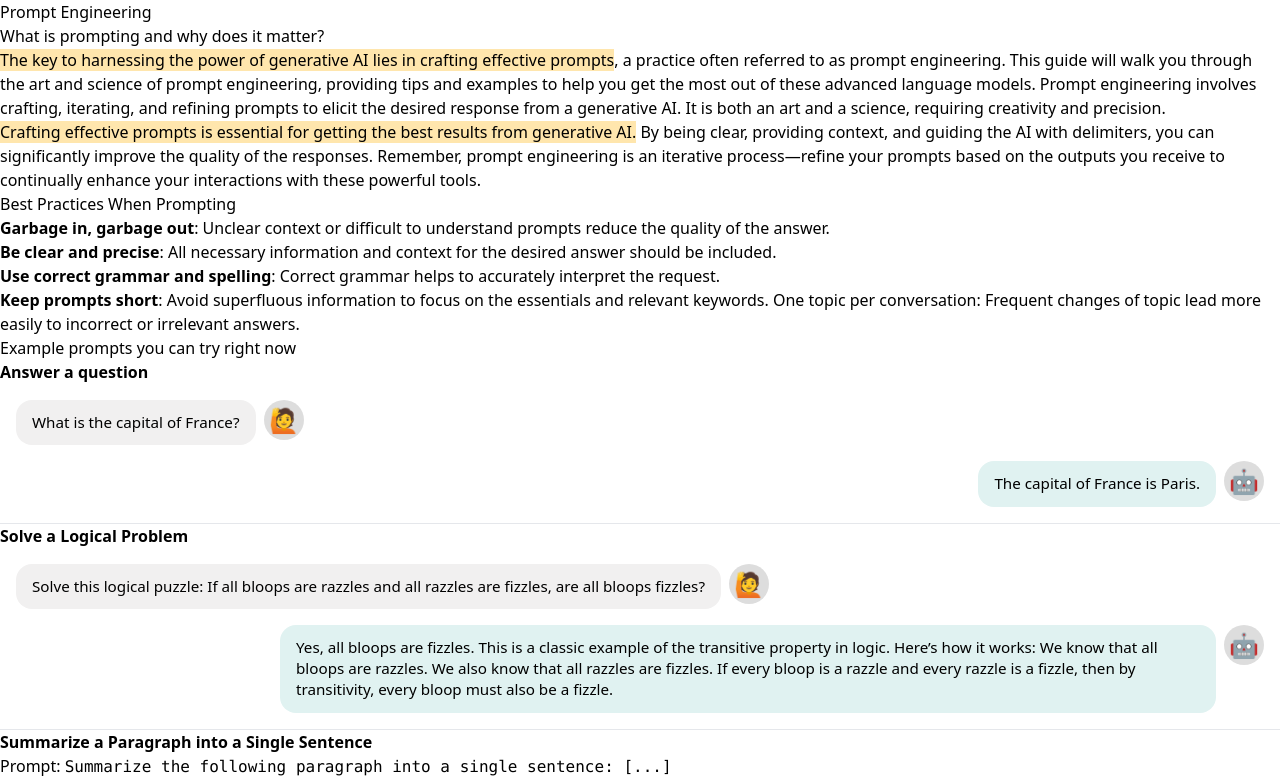
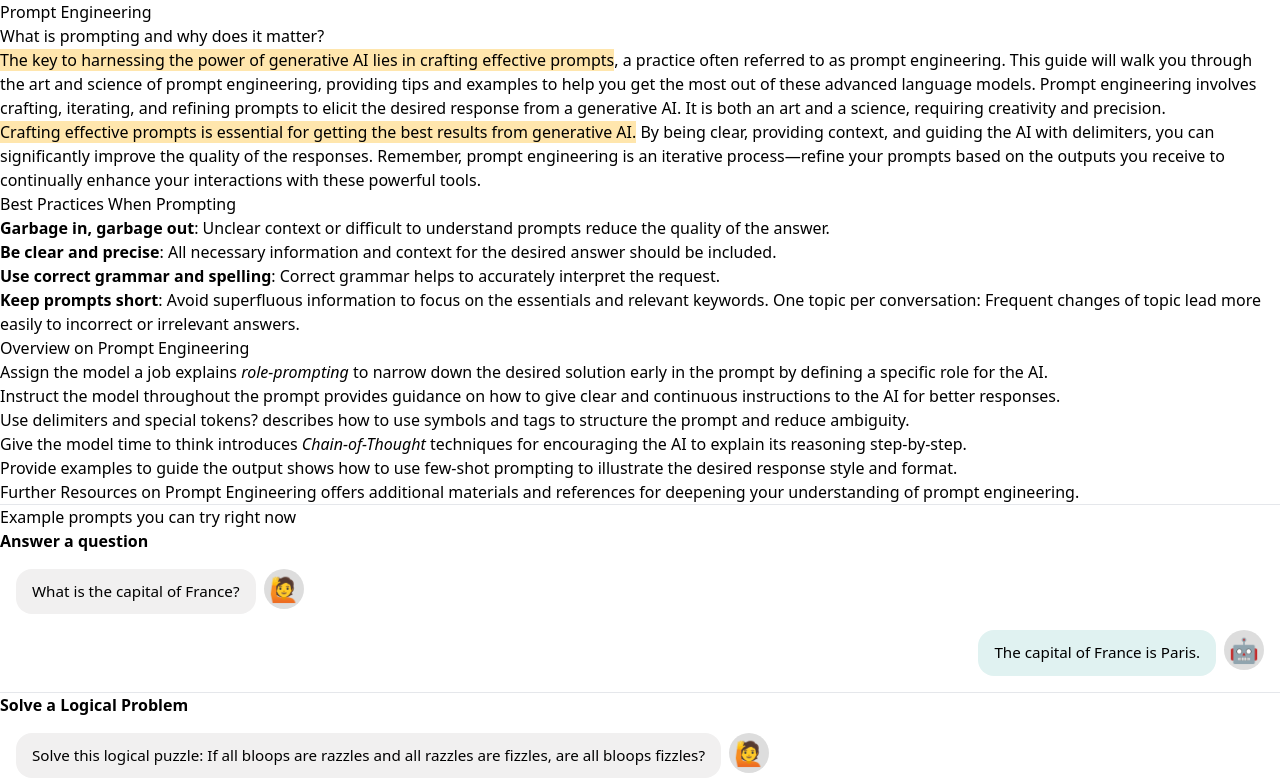
Before and after one commit to Sebstep/pathfinder-sage, a Next.js app: page /prompting in a window 1280 px wide. Shown: the top 783 px of the page. Built offline with nearby package versions, Linux system fonts and the light colour scheme.

Commit message:
Add overview section on prompt engineering

```diff
--- a/pages/prompting.mdx
+++ b/pages/prompting.mdx
@@ -18,6 +18,17 @@ import Chat from '../components/chat'
 
 - **Keep prompts short**: Avoid superfluous information to focus on the essentials and relevant keywords.
   One topic per conversation: Frequent changes of topic lead more easily to incorrect or irrelevant answers.
+
+## Overview on Prompt Engineering
+
+- [Assign the model a job](/prompting/assign_job.mdx) explains *role-prompting* to narrow down the desired solution early in the prompt by defining a specific role for the AI.
+- [Instruct the model throughout the prompt](/prompting/instruct.mdx) provides guidance on how to give clear and continuous instructions to the AI for better responses.
+- [Use delimiters and special tokens?](/prompting/use_delimiters.mdx) describes how to use symbols and tags to structure the prompt and reduce ambiguity.
+- [Give the model time to think](/prompting/chain_of_thought_prompting.mdx) introduces *Chain-of-Thought* techniques for encouraging the AI to explain its reasoning step-by-step.
+- [Provide examples to guide the output](/prompting/give_examples.mdx) shows how to use few-shot prompting to illustrate the desired response style and format.
+- [Further Resources on Prompt Engineering](/prompting/further_resources.mdx) offers additional materials and references for deepening your understanding of prompt engineering.
+
+---
 
 ## Example prompts you can try right now
 
```
